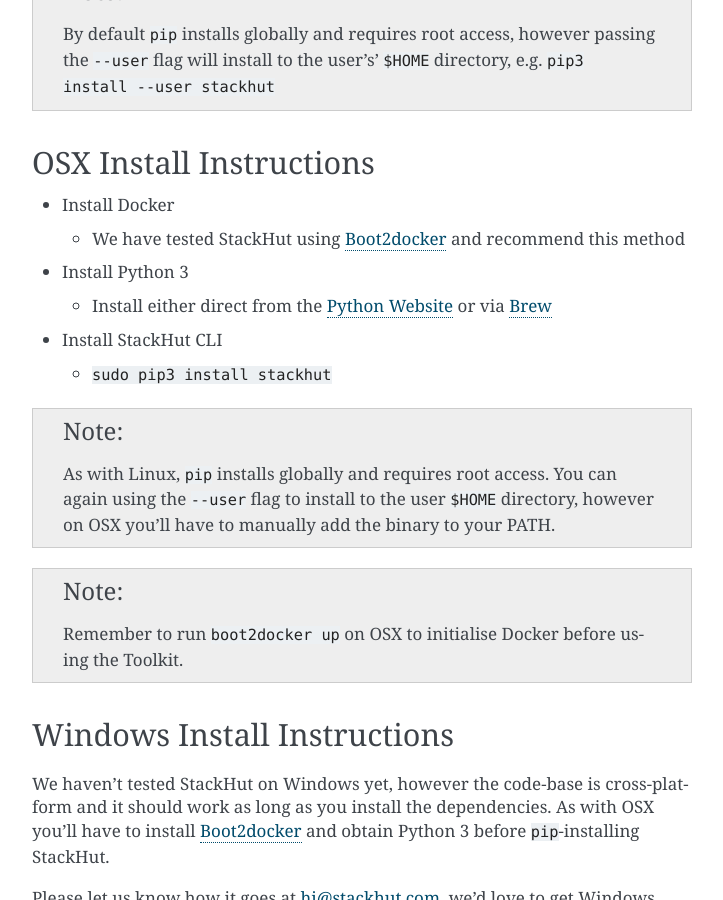
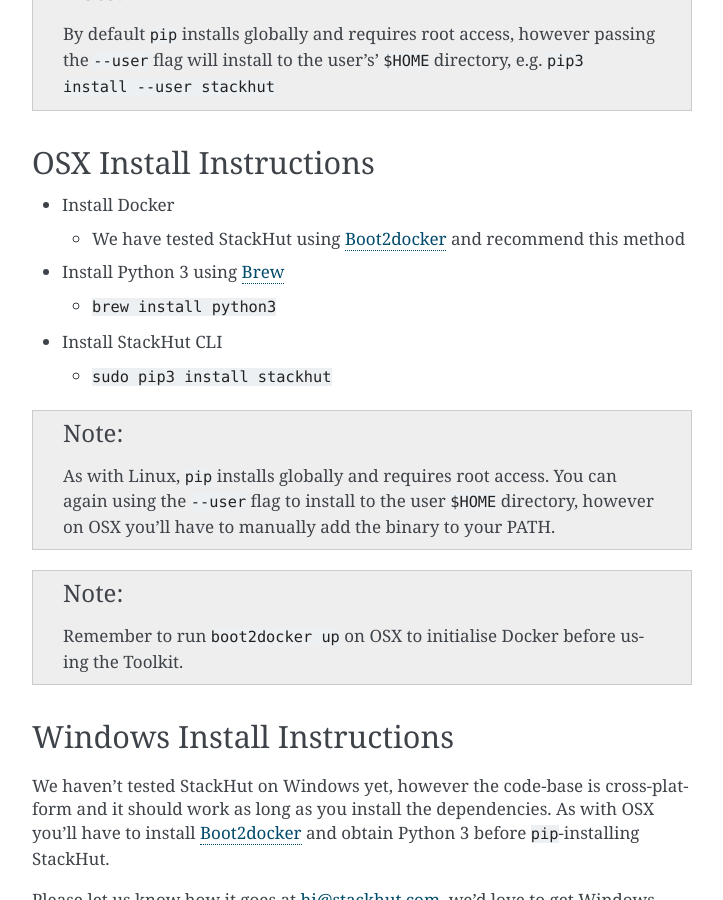
Before and after one commit to nstack/stackhut, a Sphinx documentation site: the page built from docs/getting_started/installation.rst, in a window 1280 px wide and 900 px high, scrolled down 940 px. Shown: the whole window, without its empty margins (388-1111 px from the left). Built offline with Sphinx 7.4.7, drawn with Linux system fonts in a browser that asks for light colours; pages that are not in the unit, such as notebooks, are missing from menus.

Commit message:
update docs

```diff
--- a/docs/getting_started/installation.rst
+++ b/docs/getting_started/installation.rst
@@ -50,9 +50,9 @@
 
   * We have tested StackHut using `Boot2docker <http://boot2docker.io/>`_ and recommend this method
 
-* Install Python 3
+* Install Python 3 using `Brew <http://brew.sh/>`_
 
-  * Install either direct from the `Python Website <https://www.python.org/downloads/mac-osx/>`_ or via `Brew <http://brew.sh/>`_
+  * ``brew install python3``
 
 * Install StackHut CLI
 
```
